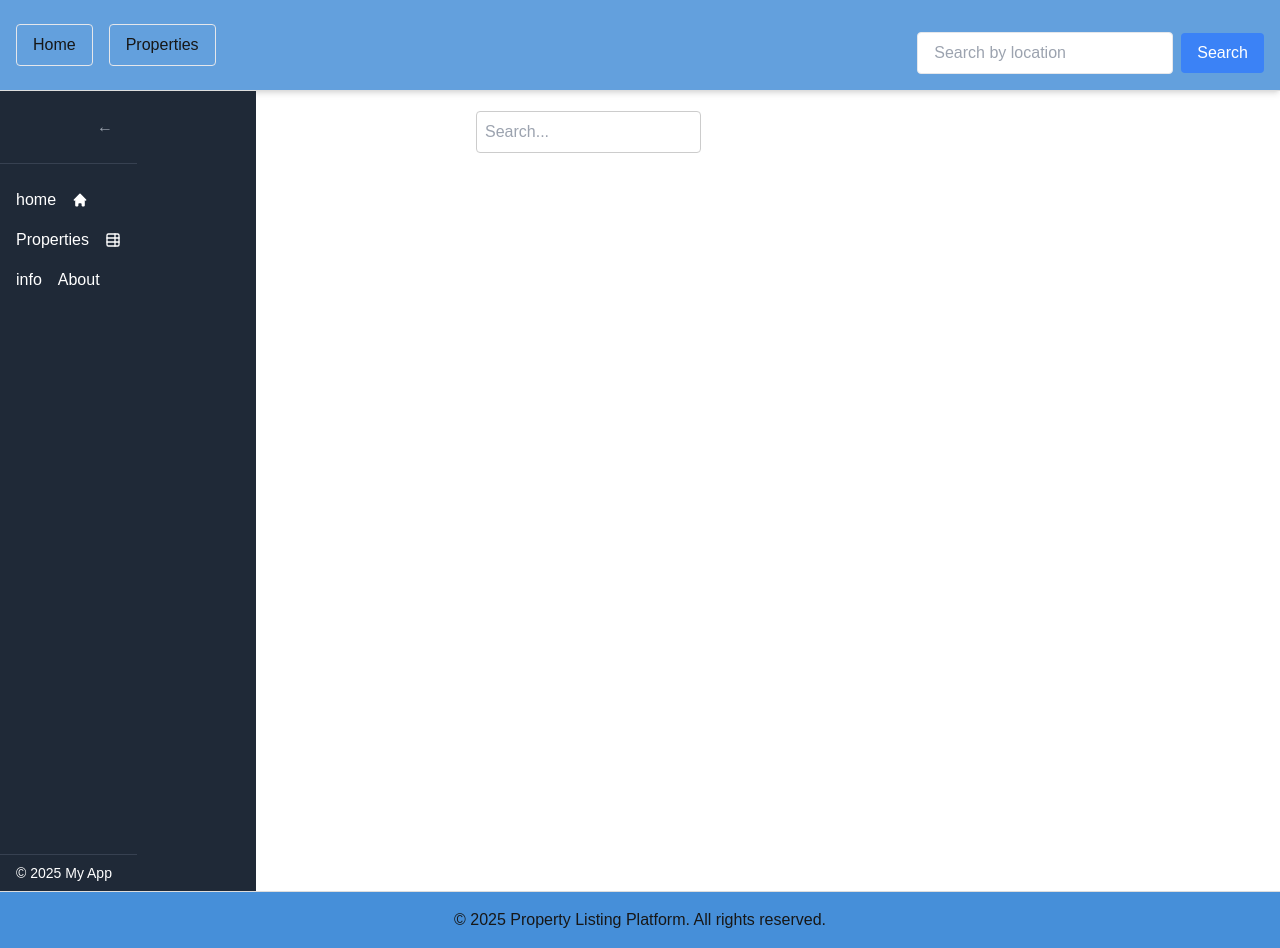
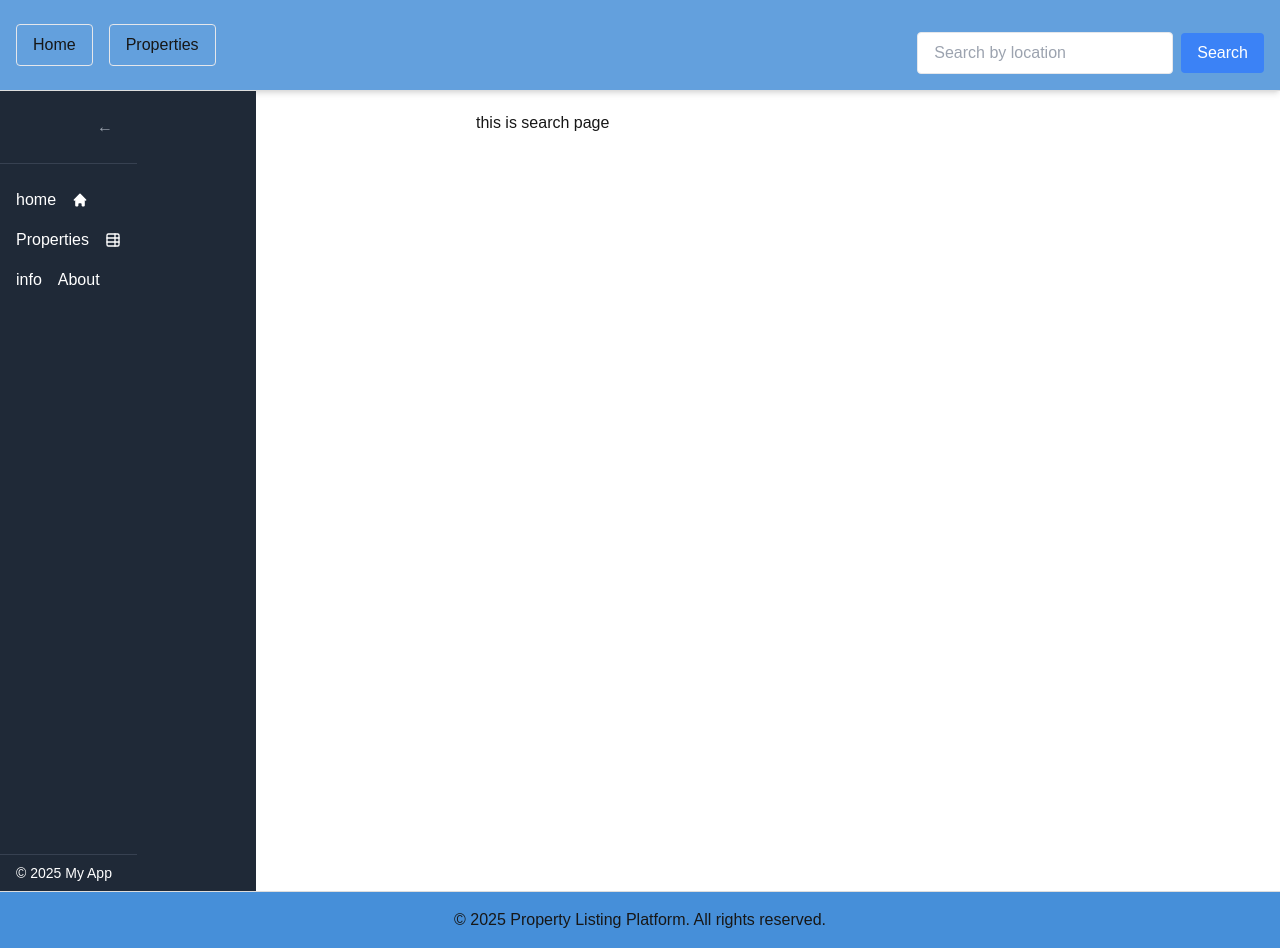
Before and after one commit to pk-arma/propertylistingplatform, a Next.js app: page /properties/search in a window 1280 px wide. Built offline with nearby package versions, Linux system fonts and the light colour scheme.

Commit message:
in pagination component issue fixed

```diff
--- a/app/properties/search/page.tsx
+++ b/app/properties/search/page.tsx
@@ -1,52 +1,10 @@
-'use client'; // Ensure this is a Client Component
 
-import { useRouter, useSearchParams } from 'next/navigation';
-import { ChangeEvent, useState } from 'react';
 
-interface SearchProps {
-  placeholder?: string;
+
+ const Search = async()=>{
+  return (<>
+  <h1> this is search page</h1>
+  </>)
 }
 
-const Search: React.FC<SearchProps> = ({ placeholder = 'Search...' }) => {
-  const router = useRouter();
-  const searchParams = useSearchParams();
-  const [searchQuery, setSearchQuery] = useState<string>(
-    searchParams.get('query') || ''
-  );
-
-  const handleSearch = (event: ChangeEvent<HTMLInputElement>) => {
-    const value = event.target.value;
-    setSearchQuery(value);
-
-    const params = new URLSearchParams(searchParams);
-    if (value) {
-      params.set('query', value);
-    } else {
-      params.delete('query');
-    }
-
-    router.push(`?${params.toString()}`);
-  };
-
-  return (
-    <div>
-      <input
-        type="text"
-        value={searchQuery}
-        onChange={handleSearch}
-        placeholder={placeholder}
-        className="search-input"
-      />
-      <style jsx>{`
-        .search-input {
-          width: 100%;
-          padding: 8px;
-          border: 1px solid #ccc;
-          border-radius: 4px;
-        }
-      `}</style>
-    </div>
-  );
-};
-
-export default Search;
+export default  Search;
```
